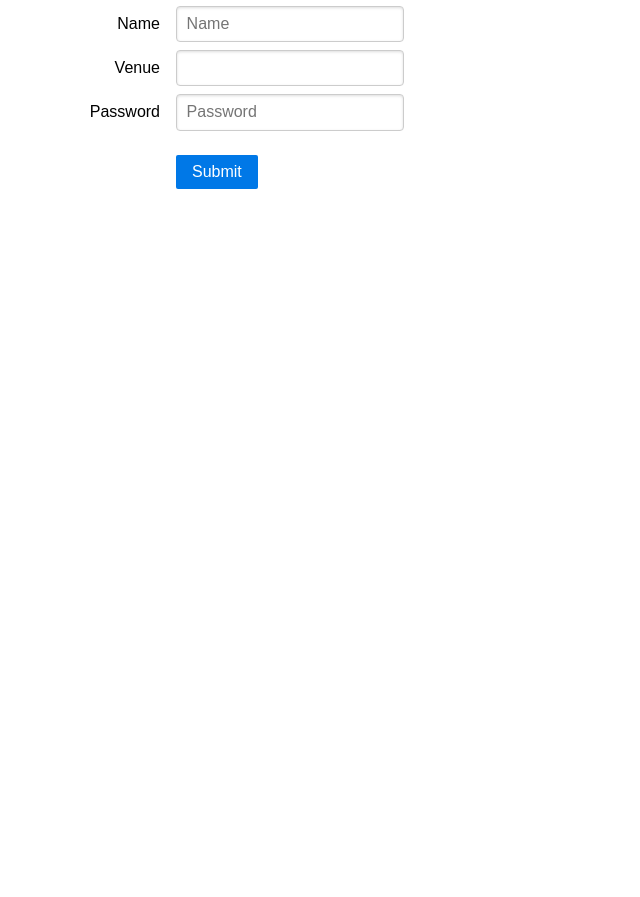
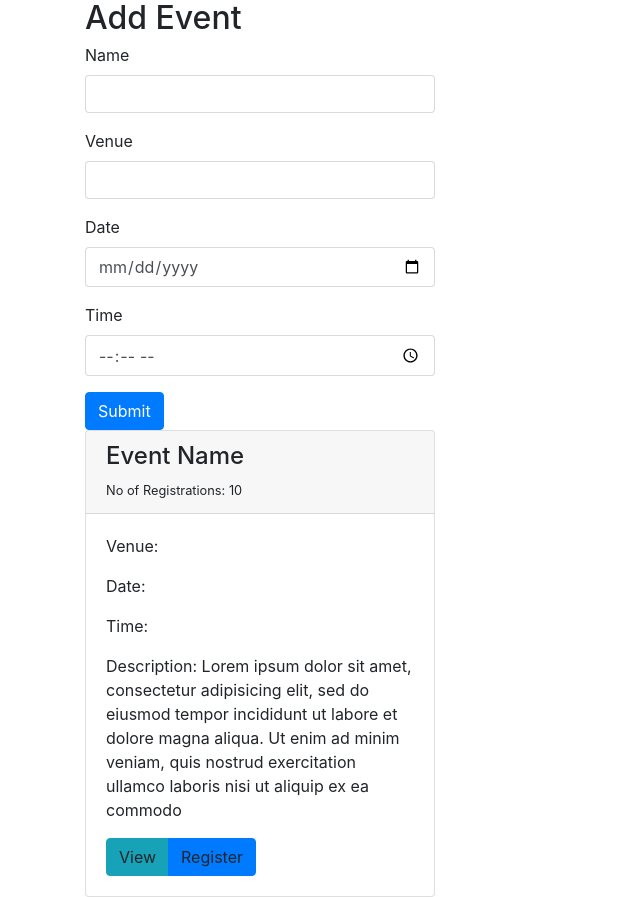
Before and after one commit to geekp17/hello-react, a React app: page / in a window 1280 px wide. Shown: the whole page, without its empty margins (0-640 px from the left). Before the commit the page ends 800 px from the top, so only its background shows below. Built offline with nearby package versions, Linux system fonts and the light colour scheme.

Commit message:
Event Component Build Started

```diff
--- a/app/components/AddEvent.js
+++ b/app/components/AddEvent.js
@@ -3,29 +3,31 @@ import { Component } from 'react'
 export class AddEvent extends Component {
 	render() {
 		return (
-			<form className = 'pure-form pure-form-aligned'>
+			<form>
+				<h2> Add Event </h2>
 
-				<fieldset>
-					<div className = 'pure-control-group'>
+				<div className = 'form-group'>
 					<label htmlFor = "name">Name</label>
-						<input id = 'name' type = 'text' placeholder = "Name"></input>
+					<input className = 'form-control' id = 'name' type = 'text' />
 				</div>
 
-					<div className = 'pure-control-group'>
+				<div className = 'form-group'>
 					<label htmlFor = 'venue'>Venue</label>
-						<input id = 'venue' type = 'text' ></input>
+					<input className = 'form-control' id = 'venue' type = 'text'/>
 				</div>
 
-					<div className="pure-control-group">
-            			<label htmlFor="password">Password</label>
-            			<input id="password" type="password" placeholder="Password"></input>
+				<div className = 'form-group'>
+					<label htmlFor = 'venue'>Date</label>
+					<input className = 'form-control' id = 'date' type = 'date'/>
 				</div>
 
-					<div className = "pure-controls">
-            			<button type="submit" class="pure-button pure-button-primary">Submit</button>
+				<div className = 'form-group'>
+					<label htmlFor = 'time'>Time</label>
+					<input className = 'form-control' id = 'time' type = 'time'/>
 				</div>
 
-				</fieldset>
+				<button type= 'submit' className = 'btn btn-primary' >Submit</button>
+
 			</form>
 		)
 	}
--- a/app/components/App.js
+++ b/app/components/App.js
@@ -1,10 +1,16 @@
 import { Component } from 'react'
 import { AddEvent } from './AddEvent'
+import { Event } from './Event'
 
 export class App extends Component {
 	render() {
 		return (
-			<AddEvent />
+			<div className = 'row' >
+				<div className = 'col-sm-1 col-lg-4'>
+					<AddEvent />
+					<Event />
+				</div>
+			</div>
 			)
 	}
 }
--- /dev/null
+++ b/app/components/Event.js
@@ -0,0 +1,26 @@
+import { Component } from 'react'
+
+export class Event extends Component {
+	render() {
+		return (
+				<div className = 'card'>
+					<div className = 'card-header'>
+						<h4>Event Name</h4>
+						<small>No of Registrations: 10</small>
+					</div>
+					<div className = 'card-body'>
+						<p>Venue:</p>
+						<p>Date:</p>
+						<p>Time:</p>
+						<p> Description: Lorem ipsum dolor sit amet, consectetur adipisicing elit, sed do eiusmod
+							tempor incididunt ut labore et dolore magna aliqua. Ut enim ad minim veniam,
+							quis nostrud exercitation ullamco laboris nisi ut aliquip ex ea commodo</p>
+						<div className = 'btn-group'>
+							<a className = 'btn btn-info'>View</a>
+							<a className = 'btn btn-primary'>Register</a>
+						</div>
+					</div>
+				</div>
+			)
+	}
+}
--- a/webpack.config.js
+++ b/webpack.config.js
@@ -9,6 +9,7 @@ module.exports = {
 	devServer: {
 		contentBase: './dist'
 	},
+	devtool: 'inline-source-map',
 	module: {
 		rules: [
 			{
```
Also changed, not shown: dist/index.html. Lines whose indentation alone changed are shown as unchanged.
